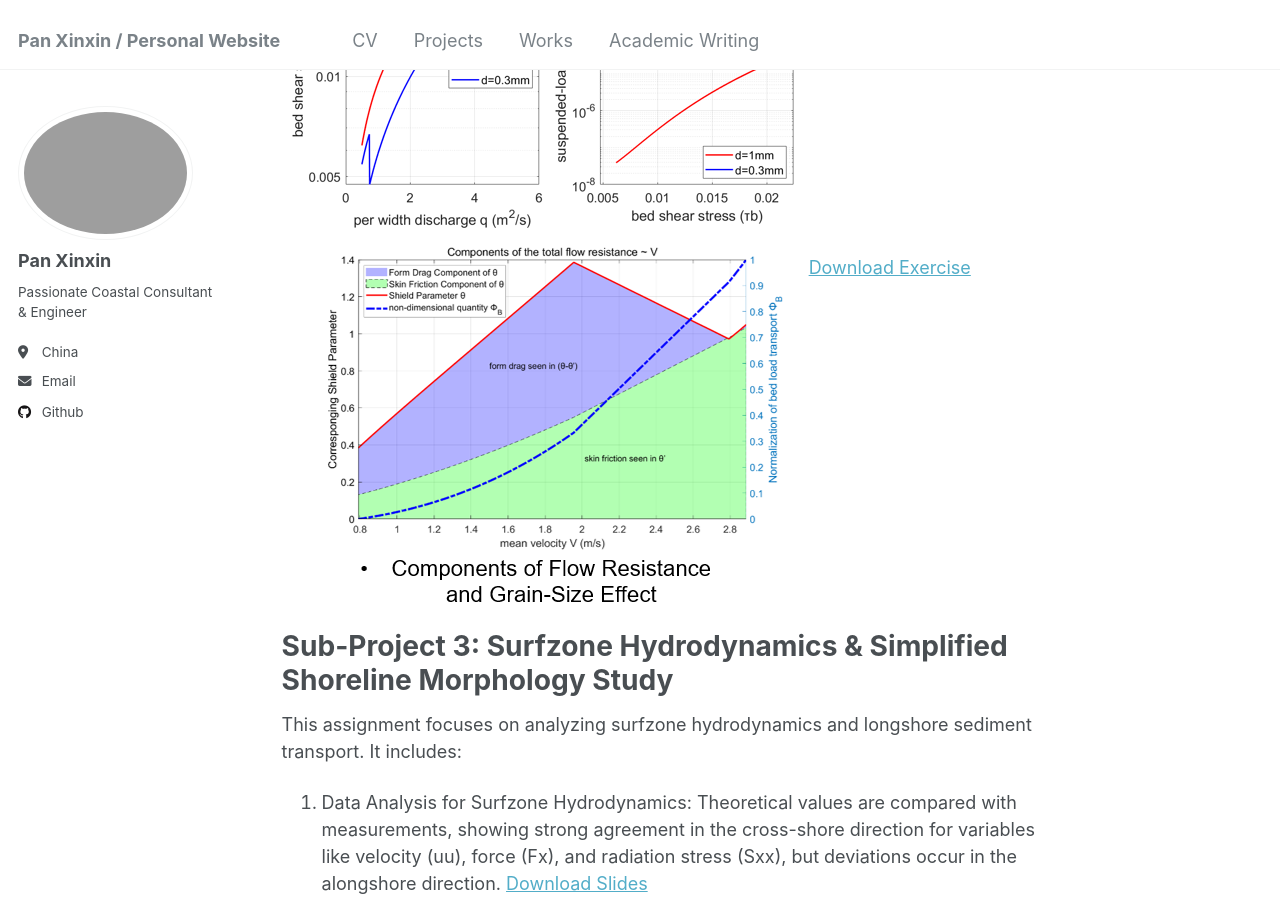
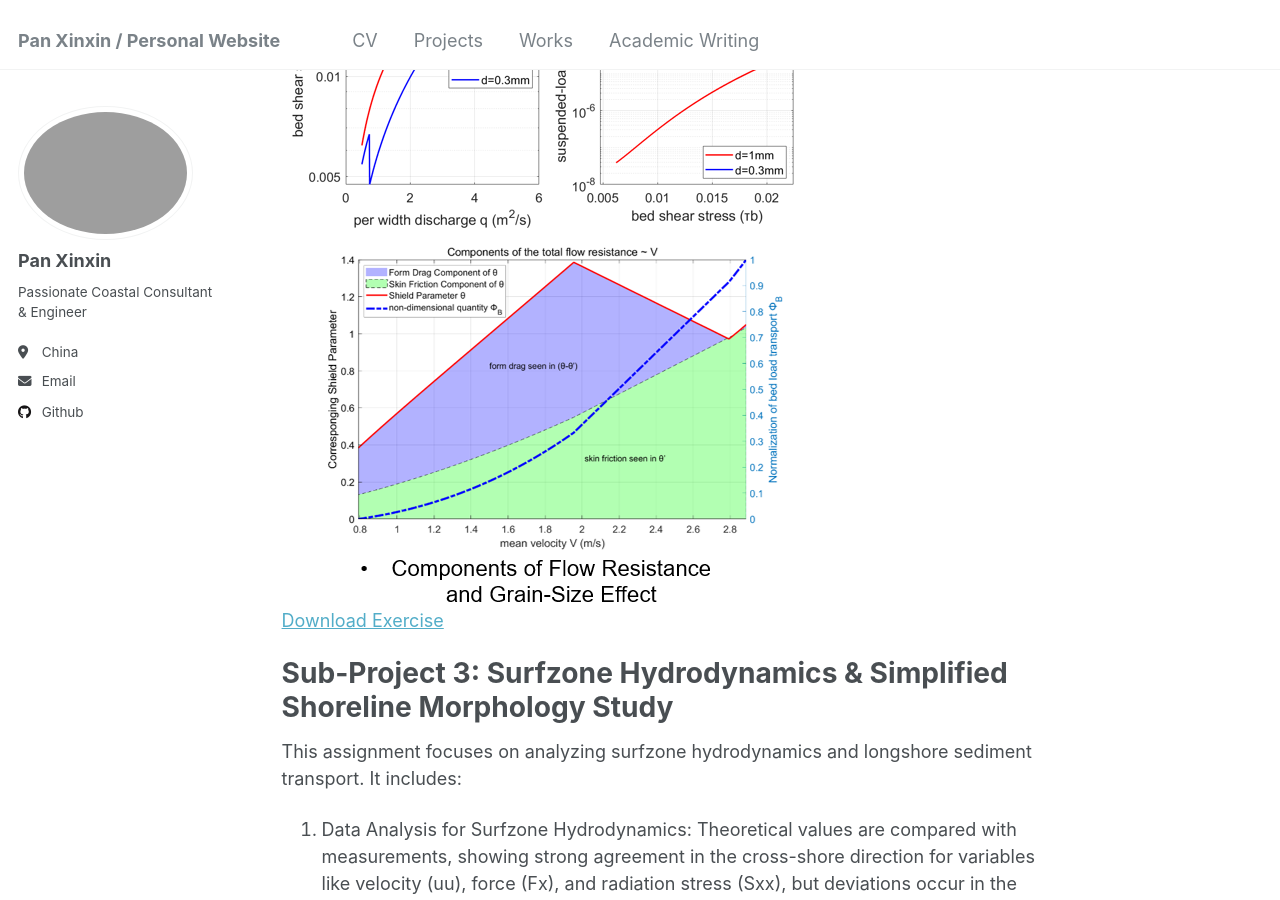
Before and after one commit to kingdaxing/kingdaxing.github.io, a Jekyll site: the page built from _talks/2014-03-01-talk-3.md, in a window 1280 px wide and 900 px high, scrolled down 2559 px. Built offline with Jekyll 4.4.1, drawn with Linux system fonts in a browser that asks for light colours.

Commit message:
Update 2014-03-01-talk-3.md

```diff
--- a/_talks/2014-03-01-talk-3.md
+++ b/_talks/2014-03-01-talk-3.md
@@ -11,17 +11,17 @@ This includes my main academic projects about Sediment Transport in Fluvial-Coas
 Sub-Project 1: Channel Optimization Design & Sediment-Erosion Analysis (Thesis)
 ======
 
-In my Master Core Module - Open Channel Hydraulics, I led a team to demonstrate efficacy of a channel widening optimization by assessing Fr number pre- and post-implementation. Secondly, we verified asymmetric weir effects in flow velocity and sediment, and illustrated how an optimal size of weir reduced TKE and suspension sediment. <br/><img src='/images/proj-sedi-1-1.PNG'> <br/>
-This study investigates the optimization of the Shawan River channel in Shenzhen to enhance flood protection and balance sedimentation prevention with erosion control. Using MIKE and FLOW-3D models, the performance of natural and optimized channels under different flow conditions, including a 100-year return period storm, is analyzed. Results show that the optimized channel improves stability and efficiency, particularly in extreme conditions. A comparison of trapezoidal weirs with varying slopes highlights that milder slopes increase flow capacity, while steeper slopes heighten shear stress and erosion risks. These findings offer valuable insights for effective channel design. <br/><img src='/images/proj-sedi-1-2.PNG'>
-[Download Academic Writing](http://kingdaxing.github.io/files/NO1.pdf)
+In my Master Core Module - Open Channel Hydraulics, I led a team to demonstrate efficacy of a channel widening optimization by assessing Fr number pre- and post-implementation. Secondly, we verified asymmetric weir effects in flow velocity and sediment, and illustrated how an optimal size of weir reduced TKE and suspension sediment. <br/><img src='/images/proj-sedi-1-1.PNG'>
+<br/>This study investigates the optimization of the Shawan River channel in Shenzhen to enhance flood protection and balance sedimentation prevention with erosion control. Using MIKE and FLOW-3D models, the performance of natural and optimized channels under different flow conditions, including a 100-year return period storm, is analyzed. Results show that the optimized channel improves stability and efficiency, particularly in extreme conditions. A comparison of trapezoidal weirs with varying slopes highlights that milder slopes increase flow capacity, while steeper slopes heighten shear stress and erosion risks. These findings offer valuable insights for effective channel design. <br/><img src='/images/proj-sedi-1-2.PNG'>
+<br/>[Download Academic Writing](http://kingdaxing.github.io/files/NO1.pdf)
 
 
 Sub-Project 2: Grain-size Effect on Bedload & Suspended Sediment within Current Processes
 ======
 
 The assignment of Modelling of Bedload and Suspended Sediment in Steady Current involves creating a model to compute bedload and suspended sediment transport rates for a wide river, given sediment size, channel slope, and discharge. <br/><img src='/images/proj-sedi-2-1.png'>
-This analysis explores sediment transport in a wide river using a Matlab model. The study applies the Fredsøe relation for reference sediment concentration and examines the Rouse parameter to model sediment suspension. The results show that suspended sediment transport increases with discharge, and transitions in bedforms (e.g., from dunes to plane bed) significantly influence sediment dynamics. For different grain sizes (1 mm and 0.3 mm), smaller particles demonstrate more uniform suspended-load distributions and lower Rouse numbers, indicating greater suspension and transport efficiency compared to larger particles. The study concludes that grain size, settling velocity, and bed shear stress are critical factors in determining sediment transport patterns. <br/><img src='/images/proj-sedi-2-2.png'>
-[Download Exercise](http://kingdaxing.github.io/files/Grain-Size-SSC.pdf)
+This analysis explores sediment transport in a wide river using a Matlab model. The study applies the Fredsøe relation for reference sediment concentration and examines the Rouse parameter to model sediment suspension. The results show that suspended sediment transport increases with discharge, and transitions in bedforms (e.g., from dunes to plane bed) significantly influence sediment dynamics. For different grain sizes (1 mm and 0.3 mm), smaller particles demonstrate more uniform suspended-load distributions and lower Rouse numbers, indicating greater suspension and transport efficiency compared to larger particles. The study concludes that grain size, settling velocity, and bed shear stress are critical factors in determining sediment transport patterns. <br/><img src='/images/proj-sedi-2-2.PNG'>
+<br/>[Download Exercise](http://kingdaxing.github.io/files/Grain-Size-SSC.pdf)
 
 
 Sub-Project 3: Surfzone Hydrodynamics & Simplified Shoreline Morphology Study
```
